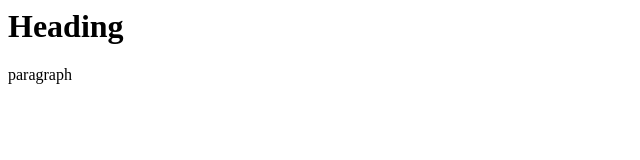
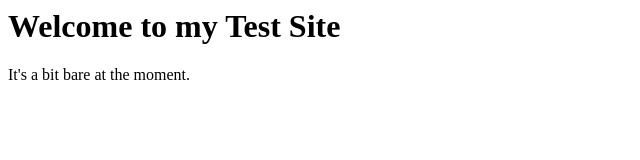
Before and after one commit to chris-sense1/chris-sense1.github.io, a plain HTML site: page index.html in a window 1280 px wide. Shown: the whole page, without its empty margins (0-640 px from the left). Drawn offline with Linux system fonts and the light colour scheme.

Commit message:
Update index.html
Changed text

```diff
--- a/index.html
+++ b/index.html
@@ -1,9 +1,9 @@
 <html>
   <head>
-    <title>Home</title>
+    <title>Test Site</title>
   </head>
   <body>
-    <h1>Heading</h1>
-    <p>paragraph</p>
+    <h1>Welcome to my Test Site</h1>
+    <p>It's a bit bare at the moment.</p>
   </body>
 </html>
```
